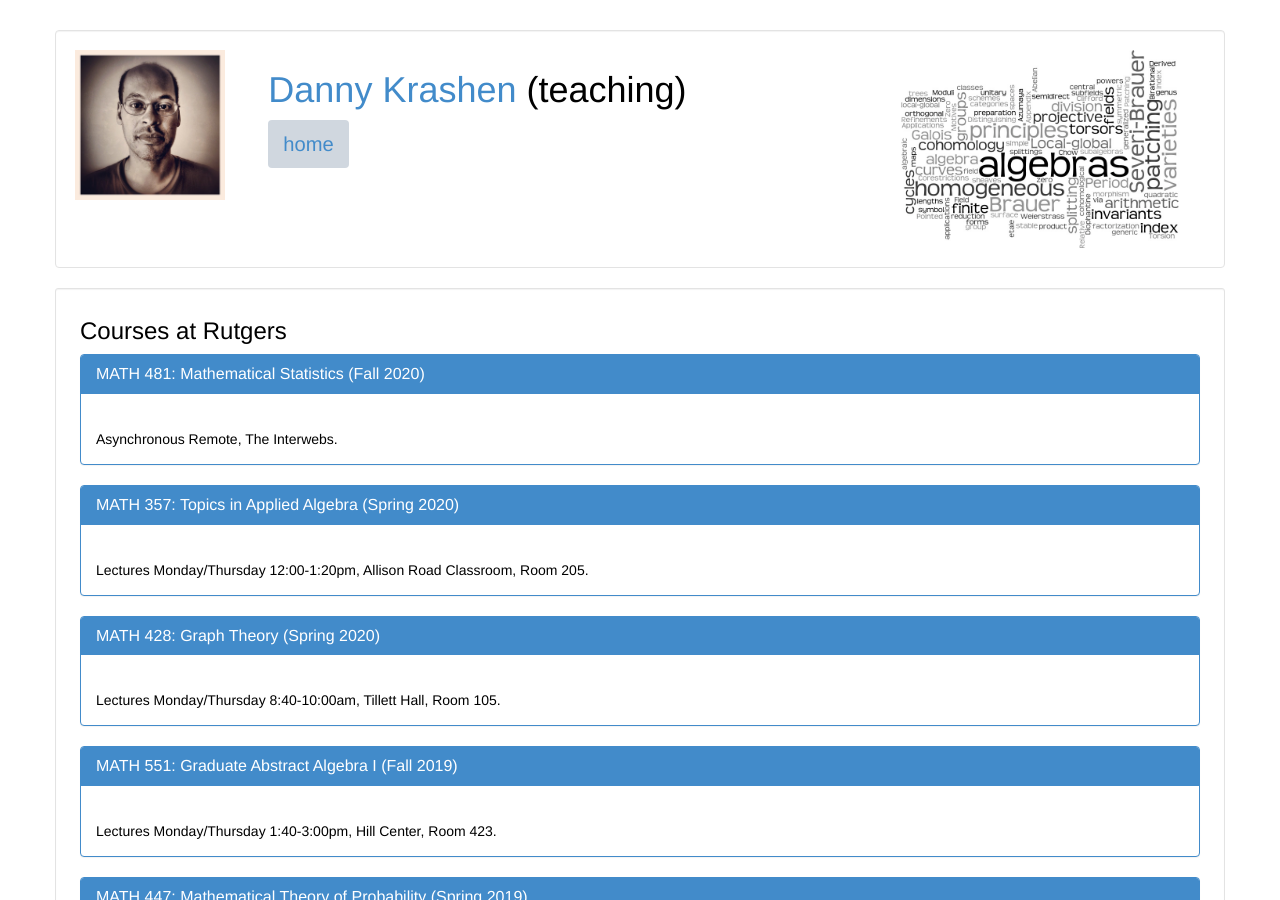
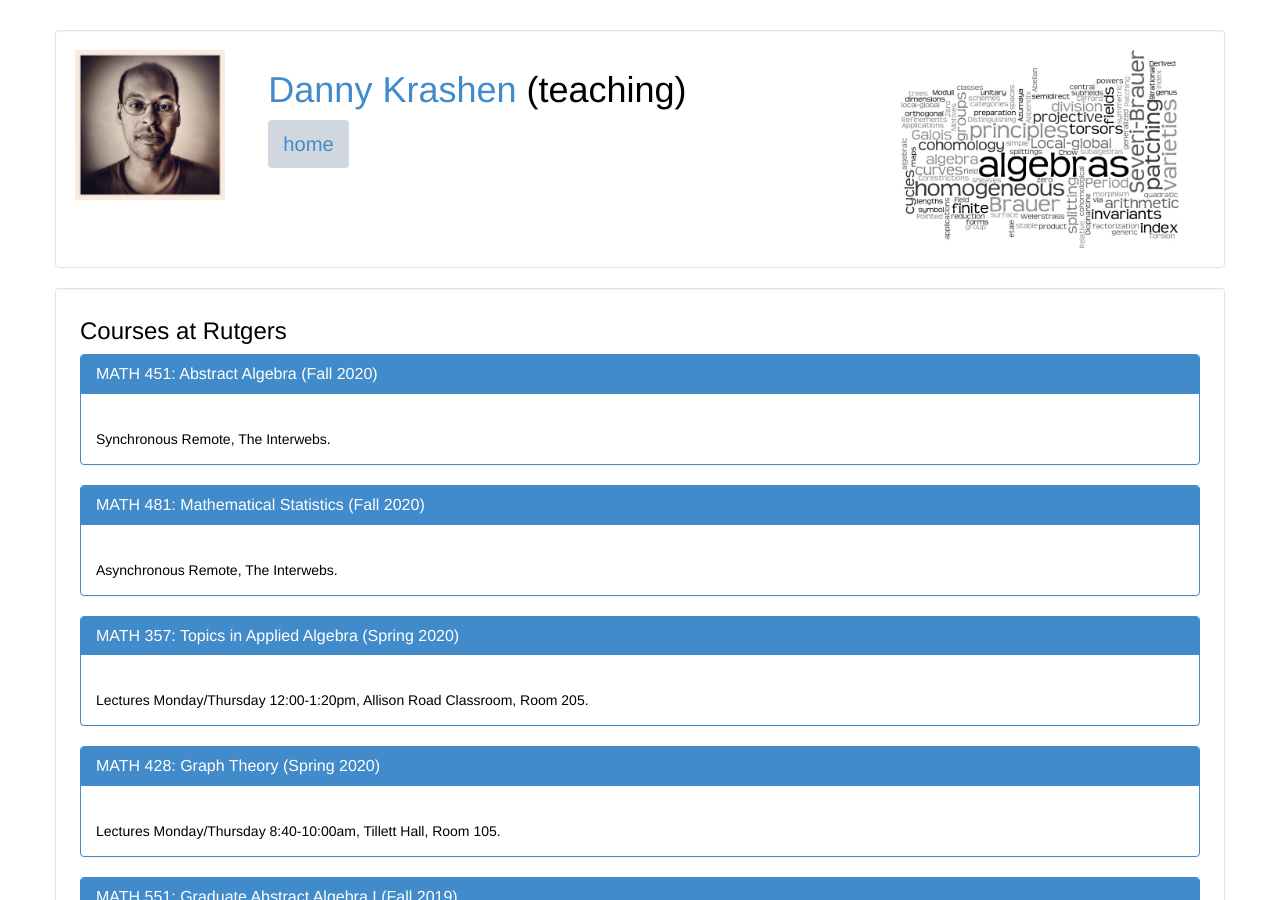
Before and after one commit to dkrashen/dkrashen.github.io, a Jekyll site: the page built from teaching.html, in a window 1280 px wide and 900 px high. Built offline with Jekyll 4.4.1, drawn with Linux system fonts in a browser that asks for light colours.

Commit message:
add abstract algebra course

```diff
--- a/_data/courses-rutgers.yml
+++ b/_data/courses-rutgers.yml
@@ -1,4 +1,10 @@
 ---
+
+  - title: "MATH 451: Abstract Algebra"
+    url: "http://dkrashen.github.io/abstractalgebra/"
+    schedule: "Synchronous Remote"
+    location: "The Interwebs"
+    semester: "Fall 2020"
 
   - title: "MATH 481: Mathematical Statistics"
     url: "http://dkrashen.github.io/mathstats/"
```
